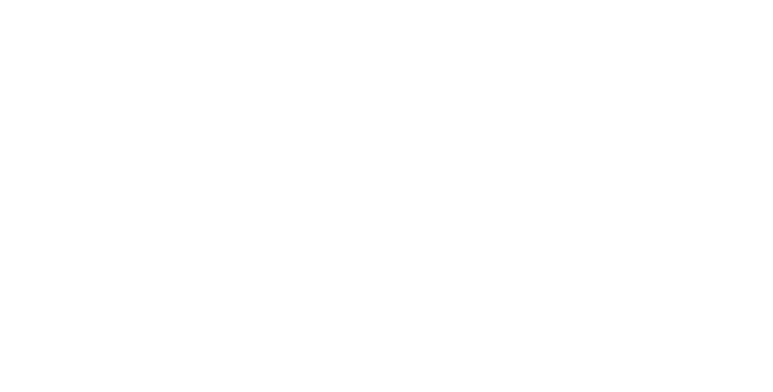
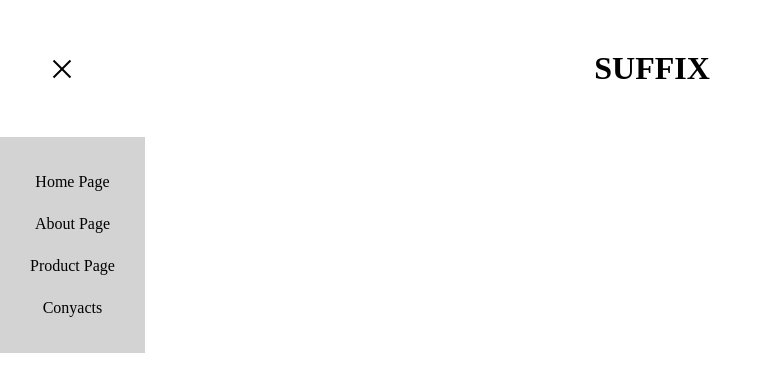
Before and after one commit to vitaliydobrovolsky/Hillel-Front-end-Basic, a plain HTML site: page index.html in a window 1280 px wide. Shown: the whole page, without its empty margins (0-773 px from the left). Drawn offline with Linux system fonts and the light colour scheme.

Commit message:
class practice

```diff
--- a/CSS/style.css
+++ b/CSS/style.css
@@ -7,3 +7,87 @@
 :root {
     font-size: 16px;
     }
+
+html {
+    font-style: "Kanit", sans-serif;
+}
+
+header {
+    display: flex;
+    align-items: center;
+    justify-content: space-between;
+    padding: 50px;
+}
+
+.burger-btn {
+    width: 24px;
+    height: 20px;
+    position: relative;
+    display: flex;
+    align-items: center;
+    cursor: pointer;
+}
+
+.burger-btn.active span {
+    background-color: transparent;
+}
+
+.burger-btn span {
+    display: block;
+    width: 18px;
+    height: 2px;
+    background-color: #000;
+}
+
+.burger-btn span::before, .burger-btn span::after {
+    content: '';
+    width: 100%;
+    height: 2px;
+    position: absolute;
+    background-color: #000;
+    transition: 0.5s ease-out;
+}
+
+.burger-btn span::before {
+    top: 0;
+}
+
+.burger-btn span::after {
+    bottom: 0;
+}
+
+.burger-btn.active span::before {
+    top: 9px;
+    transform: rotate(45deg);
+}
+
+.burger-btn.burger-btn.active span::after {
+    bottom: 9px;
+    transform: rotate(-45deg);
+}
+
+ nav {
+    position: absolute;
+    top: 137px;
+    left: 0;
+    background-color: lightgray;
+    display: flex;
+    align-items: center;
+    flex-direction: column;
+    padding: 24px 18px;
+    transition: 0.5s ease-out;
+}
+
+.burger-btn.active + nav {
+    transform: translateX(0);
+}
+
+.burger-btn + nav {
+    transform: translateX(-100%);
+}
+
+nav a {
+    text-decoration: none;
+    color: #000;
+    padding: 12px;
+}
--- a/index.html
+++ b/index.html
@@ -4,9 +4,30 @@
     <meta charset="UTF-8">
     <meta name="viewport" content="width=device-width, initial-scale=1.0">
     <link rel="stylesheet" href="./CSS/style.css">
-    <title>Home Work</title>
+    <link rel="preconnect" href="https://fonts.googleapis.com">
+<link rel="preconnect" href="https://fonts.gstatic.com" crossorigin>
+<link href="https://fonts.googleapis.com/css2?family=Kanit:ital,wght@0,100;0,200;0,300;0,400;0,500;0,600;0,700;0,800;0,900;1,100;1,200;1,300;1,400;1,500;1,600;1,700;1,800;1,900&display=swap" rel="stylesheet">
+    <title>Lesson 14 practice</title>
 </head>
 <body>
+    <header>
+        <div class="burger-btn active"><span></span></div>
+        <nav>
+            <a href="#">Home Page</a>
+            <a href="#">About Page</a>
+            <a href="#">Product Page</a>
+            <a href="#">Conyacts</a>
+        </nav>
+        <div class="logo"><h1>SUFFIX</h1></div>
+        <span></span>
+    </header>
+
+
+
+    <script>
+        const button = document.querySelector(".burger-btn");
+        button.addEventListener('click', () => button.classList.toggle('active'))
+    </script>
 
 </body>
 </html>
```
